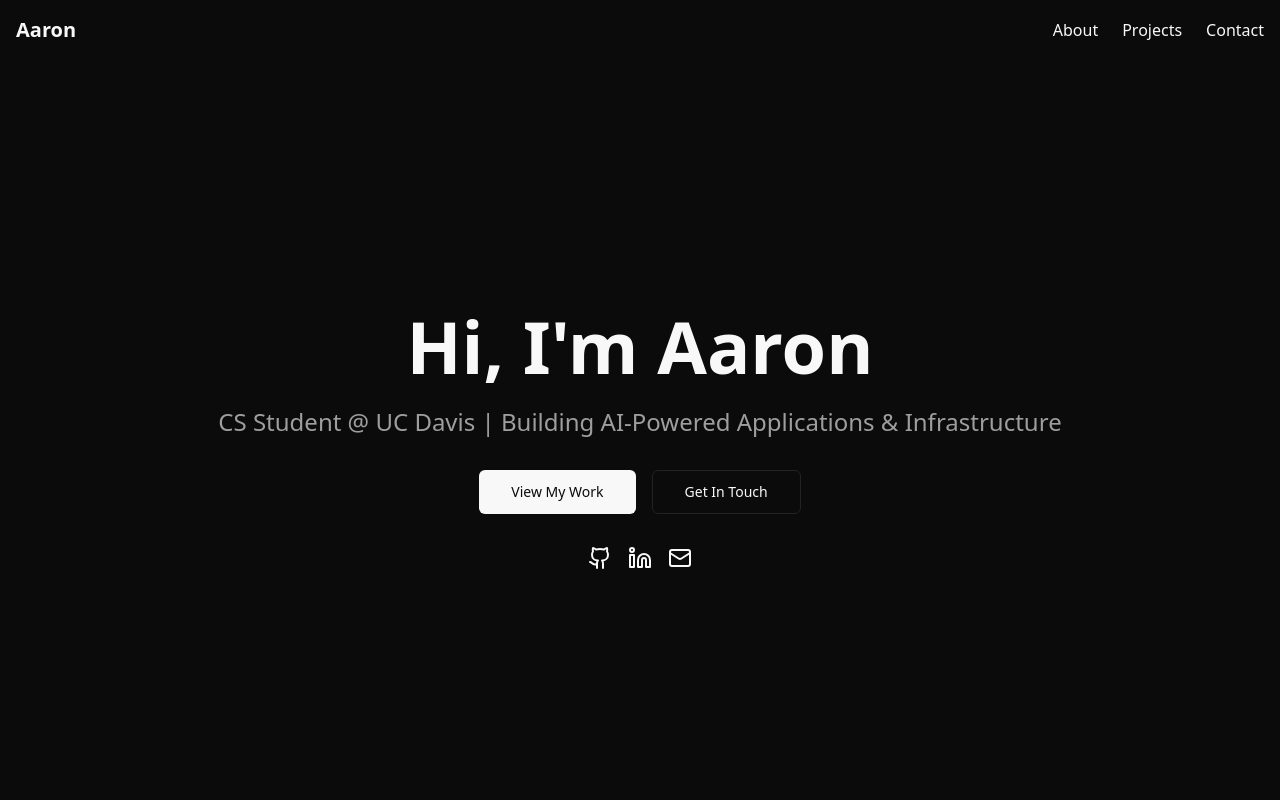
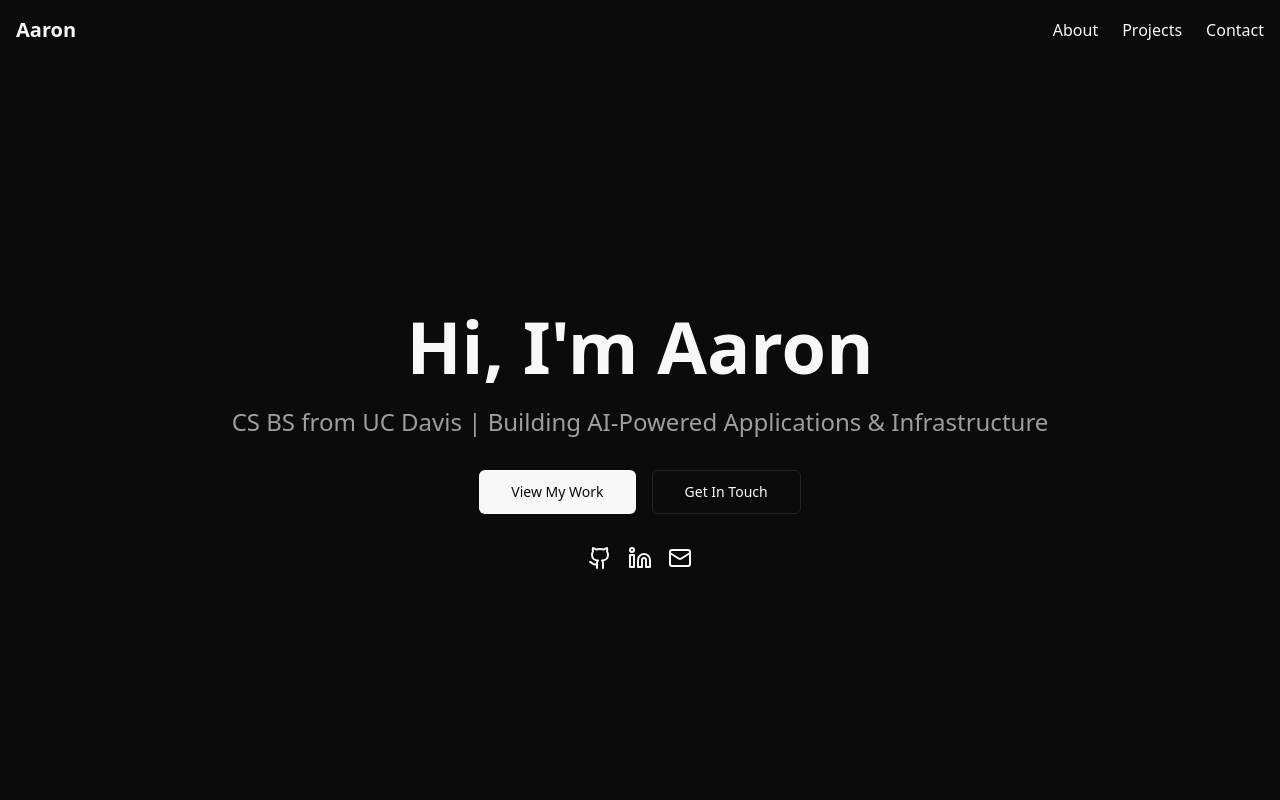
Before and after one commit to Ardrual/aaron_dev, a Next.js app: page / in a window 1280 px wide. Shown: the top 800 px of the page. Built offline with nearby package versions, Linux system fonts and the light colour scheme.

Commit message:
fixed hero

```diff
--- a/src/app/page.tsx
+++ b/src/app/page.tsx
@@ -15,7 +15,7 @@ export default function Home() {
             Hi, I&apos;m Aaron
           </h1>
           <p className="text-xl md:text-2xl text-muted-foreground mb-8">
-            CS Student @ UC Davis | Building AI-Powered Applications & Infrastructure
+            CS BS from UC Davis | Building AI-Powered Applications & Infrastructure
           </p>
           <div className="flex gap-4 justify-center">
             <Button size="lg" asChild>
```
